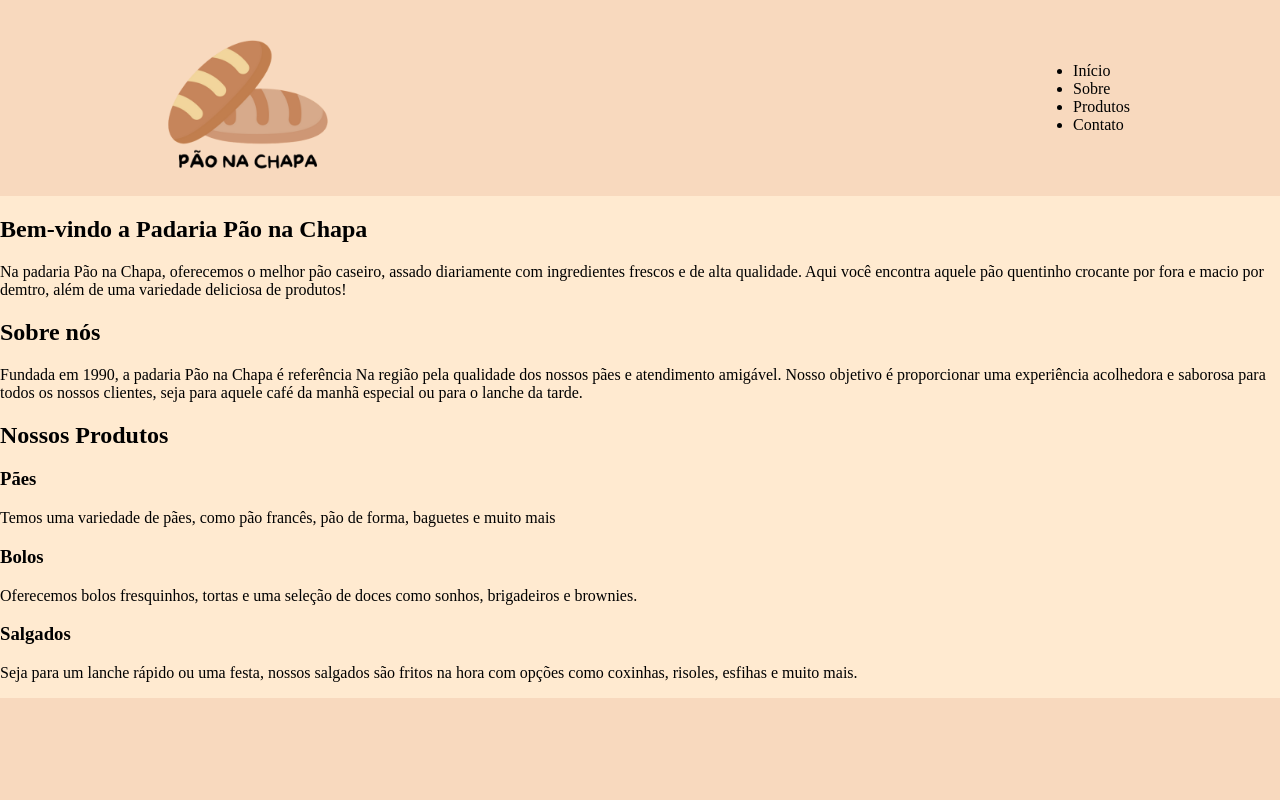
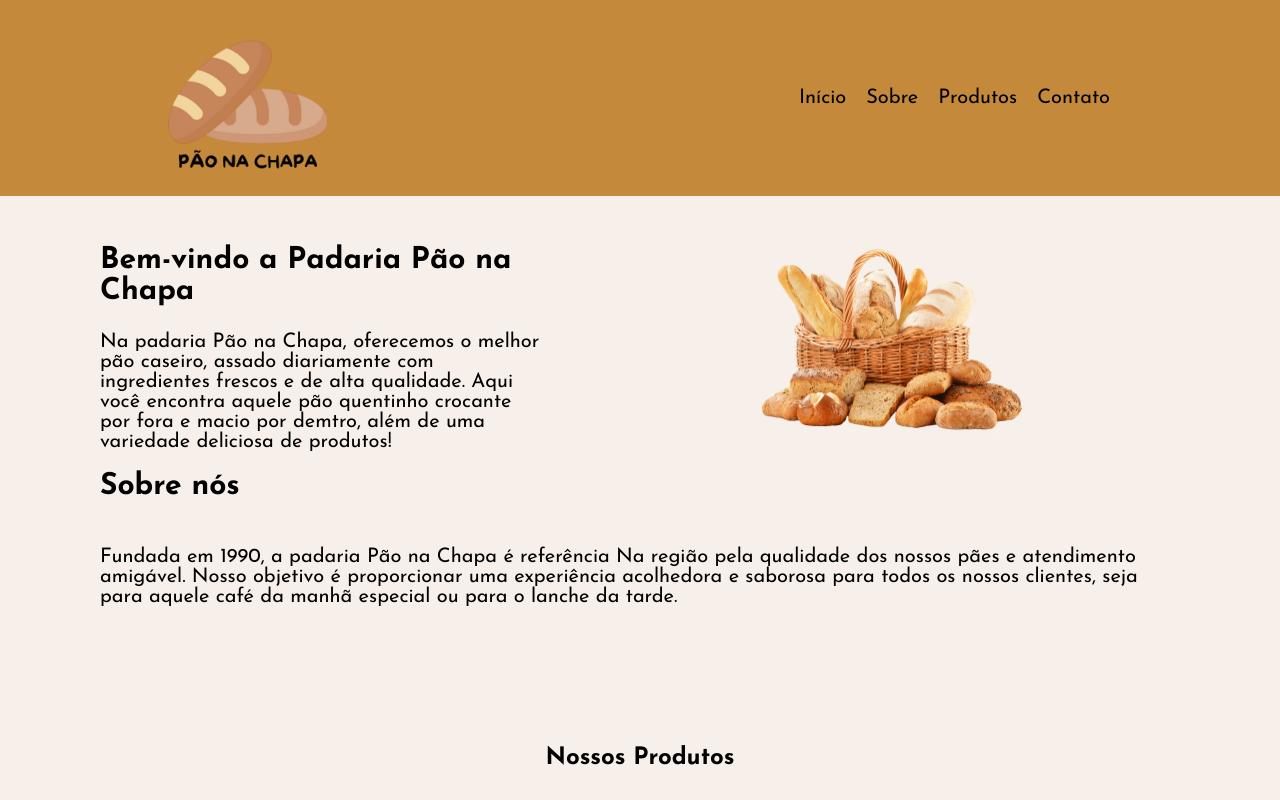
Before and after one commit to LohaineJesus/SitePadaria, a plain HTML site: page index.html in a window 1280 px wide. Shown: the top 800 px of the page. Drawn offline with Linux system fonts and the light colour scheme.

Commit message:
atualização do site

```diff
--- a/Style.css
+++ b/Style.css
@@ -1,6 +1,12 @@
+html {
+    scroll-behavior: smooth;
+    font-family: "Josefin Sans", sans-serif;
+}
+
 body {
     margin: 0;
-    background-color: rgb(255, 234, 208);
+    background-color: rgb(247, 239, 233);
+    font-family: "Josefin Sans", sans-serif;
 
 
 }
@@ -9,17 +15,73 @@ header {
     display: flex;
     padding-left: 150px;
     padding-right: 150px ;
-    background-color: rgb(248, 217, 190);
+    background-color: rgb(197, 137, 59);
     align-items: center;
     justify-content: space-between;
+
 
 }
 .logo-header{
     width: 20%
 }
 footer {
-    background-color: rgb(248, 217, 190);
-    padding-left: 400px ;
+    background-color: rgb(197, 137, 59);
     padding-top: 100px;
     padding-bottom: 100px;
+    color: white;
+    text-align: center;
 }
+.menu ul{
+    display: flex;
+    list-style-type: none;
+}
+.menu li a{
+   color: black;
+   text-decoration: none;
+   margin-right: 20px;
+   font-size: 20px;
+
+}
+#introducao{
+    display: flex;
+    height: 250px;
+    align-items: center;
+}
+#introducao div{
+    width: 50%;
+    padding-left: 100px;
+    padding-right: 100px;
+    margin-top: 50px;
+    font-size: 20px;
+}
+#sobre-nos{
+    padding-left: 100px;
+    height: 200px;
+    display: flex;
+    padding-right: 100px;
+    flex-direction: column;
+    font-size: 20px;
+}
+#produtos{
+    padding-left: 100px;
+    padding-right: 100px;
+}
+#produtos h2{
+    margin-top: 100px;
+    margin-bottom: 100px;
+    text-align: center;
+}
+.conteudo-produtos{
+    display: flex;
+    justify-content: space-between;
+    margin-bottom: 150px;
+    font-size: 20px;
+}
+.produto{
+    width: 200px;
+    text-align:center
+}
+.direitos-autorais{
+    padding-top: 25px;
+    padding-bottom: 25px;
+}
--- a/index.html
+++ b/index.html
@@ -5,31 +5,37 @@
     <meta charset="UTF-8">
     <meta name="viewport" content="width=device-width, initial-scale=1.0">
     <title>Pão na chapa</title>
+    <link rel="preconnect" href="https://fonts.googleapis.com">
+    <link rel="preconnect" href="https://fonts.gstatic.com" crossorigin>
+    <link
+        href="https://fonts.googleapis.com/css2?family=Fredoka:wght@300..700&family=Josefin+Sans:ital,wght@0,100..700;1,100..700&display=swap"
+        rel="stylesheet">
     <link rel="shortcut icon" href="Img/logo.png" type="image/x-icon">
-    <link rel="stylesheet" href="Style.css">
+    <link rel="stylesheet" href="style.css">
 </head>
 
 <body>
     <header>
-         <img class="logo-header" src="Img/logo.png" alt="Pãos, Pão Na Chapa, Logo, Logo Padaria, Padaria, Salgados, Doces, Bolos"/>
-        <nav>
+        <img class="logo-header" src="Img/logo.png"
+            alt="Pãos, Pão Na Chapa, Logo, Logo Padaria, Padaria, Salgados, Doces, Bolos" />
+        <nav class="menu">
             <ul>
                 <li>
-                    <a>Início</a>
+                    <a href="#introducao">Início</a>
                 </li>
 
                 <li>
 
-                    <a>Sobre</a>
+                    <a href="#sobre-nos">Sobre</a>
                 </li>
 
                 <li>
 
-                    <a>Produtos</a>
+                    <a href="#produtos">Produtos</a>
                 </li>
 
                 <li>
-                    <a>Contato</a>
+                    <a href="#contatos">Contato</a>
                 </li>
             </ul>
         </nav>
@@ -37,16 +43,23 @@
     </header>
 
     <main>
-        <section>
+        <section id="introducao">
+            <div>
                 <h2>Bem-vindo a Padaria Pão na Chapa </h2>
                 <p>Na padaria Pão na Chapa, oferecemos o melhor pão caseiro,
                     assado diariamente com ingredientes frescos e de alta qualidade.
                     Aqui você encontra aquele pão quentinho
                     crocante por fora e macio por demtro,
                     além de uma variedade deliciosa de produtos!</p>
+            </div>
+
+            <div>
+                <img width="300px" src="./Img/pao.png" alt="pães, cesta de pães, pão, padaria " />
+            </div>
+
         </section>
 
-        <section>
+        <section id="sobre-nos">
             <h2>Sobre nós</h2>
             <p>
                 Fundada em 1990, a padaria Pão na Chapa é referência
@@ -57,12 +70,12 @@
             </p>
         </section>
 
-        <section>
+        <section id="produtos">
             <h2>Nossos Produtos</h2>
 
-            <div>
+            <div class="conteudo-produtos">
 
-                <div>
+                <div class="produto">
                     <h3>Pães</h3>
                     <p>
                         Temos uma variedade de pães, como pão francês, pão de forma,
@@ -70,7 +83,7 @@
                     </p>
                 </div>
 
-                <div>
+                <div class="produto">
                     <h3>Bolos</h3>
                     <p>
                         Oferecemos bolos fresquinhos, tortas e uma seleção de doces como sonhos,
@@ -78,7 +91,7 @@
                     </p>
                 </div>
 
-                <div>
+                <div class="produto">
                     <h3>Salgados</h3>
                     <p>
                         Seja para um lanche rápido ou uma festa, nossos salgados são fritos na hora
@@ -91,13 +104,13 @@
     </main>
 
     <footer>
-        <section>
+        <section id="contatos">
             <h2> Contato </h2>
             <p> Email: contato@paonachapa.com</p>
             <p> Telefone (11) 1234-5678</p>
             <p> Endereço: Rua do Pão, 123 - Centro - São Paulo</p>
         </section>
-        <p>&copy; 2024 - Padaria Pão Na Chapa -
+        <p class="direitos-autorais">&copy; 2024 - Padaria Pão Na Chapa -
             Todos Direitos Reservados
         </p>
     </footer>
```
Lines whose indentation alone changed are shown as unchanged.
